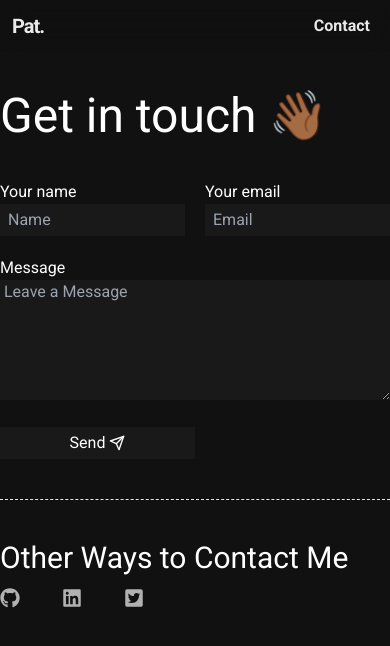
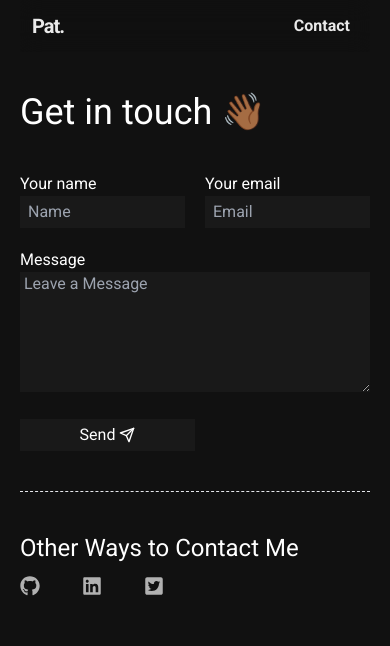
Before and after one commit to snowsneakers/another-portfolio, a Next.js app: page /contact in a window 390 px wide. Shown: the top 646 px of the page. Built offline with nearby package versions, Linux system fonts and the light colour scheme.

Commit message:
changed font sizes and some form updates

```diff
--- a/components/Form.js
+++ b/components/Form.js
@@ -3,7 +3,7 @@ import { FiSend } from "react-icons/fi";
 const Form = () => {
      return (
           <section className="my-10">
-               <h1 className="text-5xl text-white">Get in touch 👋🏾</h1>
+               <h1 className="text-4xl text-white">Get in touch 👋🏾</h1>
                <form className="py-10 text-white border-b border-dashed">
                     <div className="flex items-center justify-evenly gap-5 mb-5">
                          <div className="w-full">
@@ -41,7 +41,7 @@ const Form = () => {
                               name="message"
                          />
                     </div>
-                    <button className="bg-[#191919] flex items-center justify-center py-1 px-2 w-1/2">
+                    <button className="bg-[#191919] flex items-center justify-center py-1 px-2 w-1/2 hover:bg-[#424242] transition duration-300 ease-in-out">
                          Send <FiSend className="ml-1" />
                     </button>
                </form>
--- a/components/Socials.js
+++ b/components/Socials.js
@@ -3,7 +3,7 @@ import { FaGithub, FaLinkedin, FaTwitterSquare } from "react-icons/fa";
 const Socials = () => {
      return (
           <section>
-               <h3 className="text-white text-3xl mb-3">
+               <h3 className="text-white text-2xl mb-3">
                     Other Ways to Contact Me
                </h3>
                <ul className="flex items-center justify-between w-36 text-[#b1b1b1]">
--- a/pages/contact.js
+++ b/pages/contact.js
@@ -3,7 +3,7 @@ import Header from "../components/Header";
 import Socials from "../components/Socials";
 const Contact = () => {
      return (
-          <main className="container-xl w-full md:w-[880px] mx-auto md:py-0">
+          <main className="container-xl w-full md:w-[880px] mx-auto px-5 md:px-0">
                <Header />
                <Form />
                <Socials />
```
